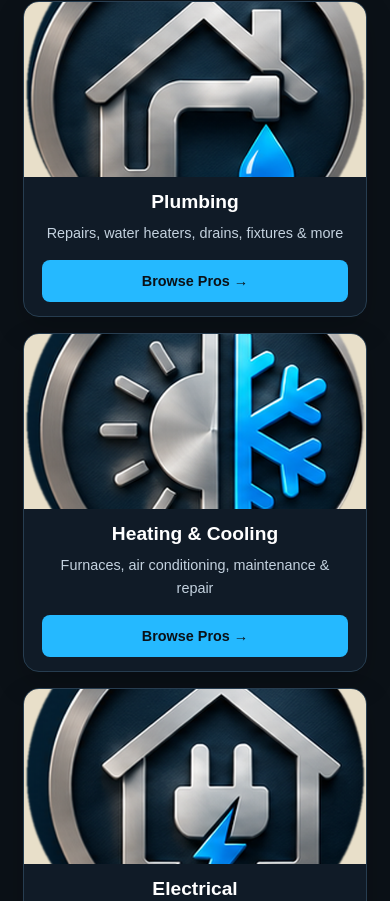
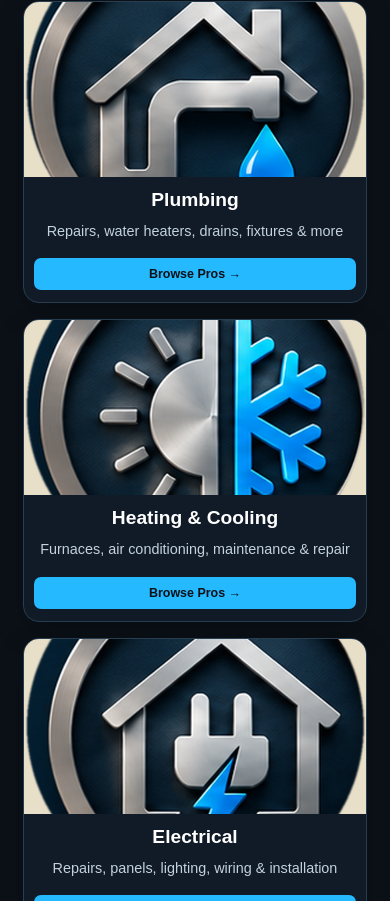
Before and after one commit to Cheddaronbass/billingshomepros, a Next.js app: page / in a window 390 px wide. Shown: the part 1283-2184 px from the top of the page. Built offline with nearby package versions, Linux system fonts and the light colour scheme.

Commit message:
Implement mobile styles for service buttons
Add mobile styles for serviceBrowse and serviceCardContent

```diff
--- a/app/globals.css
+++ b/app/globals.css
@@ -1539,3 +1539,16 @@ footer small {
 .serviceBrowse {
   margin-top: auto;
 }
+/* MOBILE CATEGORY BUTTON SIZE */
+
+@media (max-width: 600px) {
+  .serviceBrowse {
+    padding: 9px 6px;
+    font-size: 0.78rem;
+    border-radius: 7px;
+  }
+
+  .serviceCardContent {
+    padding: 12px 10px;
+  }
+}
```
